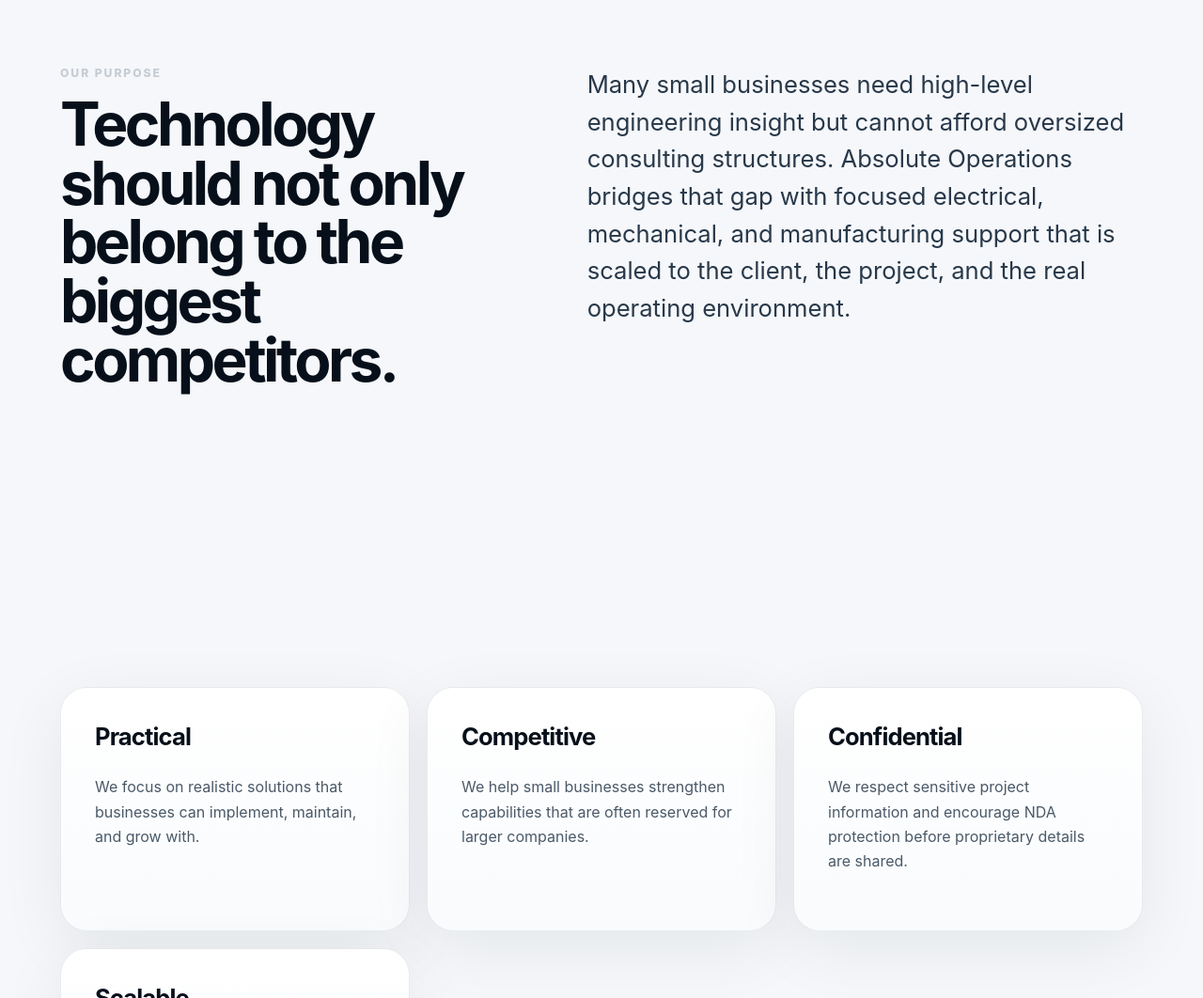
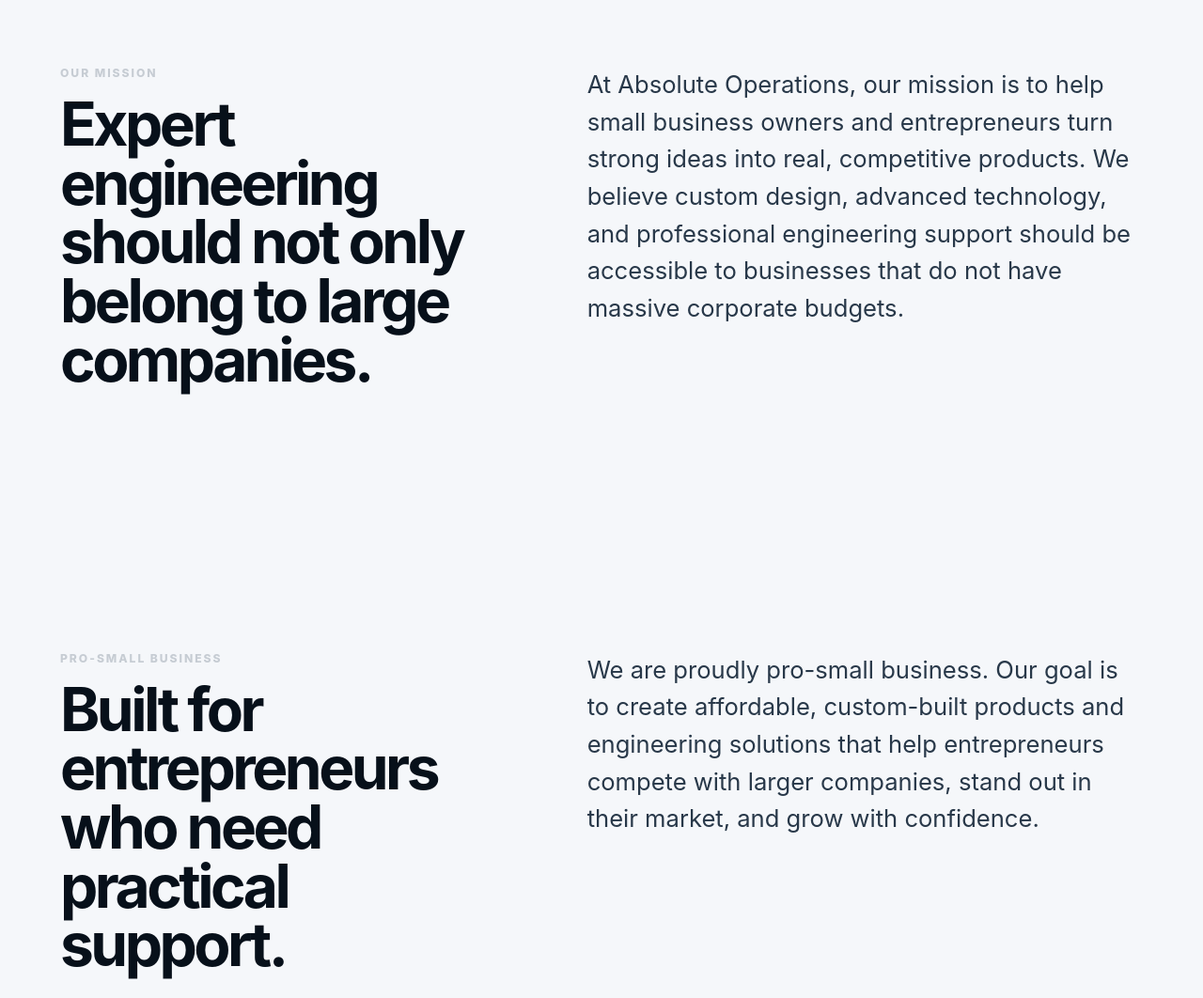
Before and after one commit to AdamAO26/absolute-operations-website, a React (Vite) app in the folder absolute-operations-website/: page /about in a window 1280 px wide. Shown: the part 858-1920 px from the top of the page at 94% size. Built offline with nearby package versions, Linux system fonts and the light colour scheme.

Commit message:
About Page

```diff
--- a/absolute-operations-website/src/pages/About.jsx
+++ b/absolute-operations-website/src/pages/About.jsx
@@ -1,30 +1,61 @@
 import Hero from '../components/Hero.jsx';
 import Reveal from '../components/Reveal.jsx';
-import { company } from '../data/company.js';
+
+const aboutSections = [
+  {
+    eyebrow: 'Our Mission',
+    title: 'Expert engineering should not only belong to large companies.',
+    text: 'At Absolute Operations, our mission is to help small business owners and entrepreneurs turn strong ideas into real, competitive products. We believe custom design, advanced technology, and professional engineering support should be accessible to businesses that do not have massive corporate budgets.'
+  },
+  {
+    eyebrow: 'Pro-Small Business',
+    title: 'Built for entrepreneurs who need practical support.',
+    text: 'We are proudly pro-small business. Our goal is to create affordable, custom-built products and engineering solutions that help entrepreneurs compete with larger companies, stand out in their market, and grow with confidence.'
+  },
+  {
+    eyebrow: 'What We Build',
+    title: 'Custom products, machines, electronics, and manufacturing support.',
+    text: 'Our work can include custom machines, mechanical assemblies, printed circuit boards, automation systems, manufacturing technologies, and product development support. Each project is shaped around the client’s specific needs, budget, timeline, and long-term business goals.'
+  },
+  {
+    eyebrow: 'Why It Matters',
+    title: 'We bridge the gap between a good idea and a buildable product.',
+    text: 'Many entrepreneurs have great ideas but do not always have the equipment, resources, or engineering team needed to bring those ideas to life. Absolute Operations helps close that gap with professional design and development services that are affordable, practical, and built with purpose.'
+  }
+];
+
+const values = [
+  ['Accessible', 'We help bring big-business quality to small-business budgets.'],
+  ['Inventive', 'We approach each project with creativity, technical skill, and a focus on real-world use.'],
+  ['Practical', 'We design solutions that can be built, tested, improved, and used by real businesses.'],
+  ['Empowering', 'We give owners the tools, designs, and engineering support they need to compete with confidence.']
+];
 
 export default function About() {
   return (
     <>
       <Hero
         eyebrow="About Absolute Operations"
-        title="Engineering designed for ambitious small businesses."
-        text="Absolute Operations, LLC exists to make advanced operations support more accessible, practical, and competitive."
-        primaryLabel="Contact Us"
+        title="Engineering access for small-business ambition."
+        text="We help entrepreneurs and small business owners turn ideas into practical products, custom technology, and competitive business solutions."
+        primaryLabel="Start a Project"
         primaryTo="/contact"
       />
 
-      <section className="section split-section">
-        <Reveal>
-          <p className="eyebrow">Our Purpose</p>
-          <h2>Technology should not only belong to the biggest competitors.</h2>
-        </Reveal>
-        <Reveal delay={100}>
-          <p className="large-copy">{company.purpose}</p>
-        </Reveal>
-      </section>
+      {aboutSections.map((section) => (
+        <section className="section split-section" key={section.title}>
+          <Reveal>
+            <p className="eyebrow">{section.eyebrow}</p>
+            <h2>{section.title}</h2>
+          </Reveal>
+          <Reveal delay={100}>
+            <p className="large-copy">{section.text}</p>
+          </Reveal>
+        </section>
+      ))}
 
       <section className="section values-grid">
-        {company.values.map(([title, text], index) => (
+        {values.map(([title, text], index) => (
           <Reveal key={title} delay={index * 80} className="value-card">
             <h3>{title}</h3>
             <p>{text}</p>
```
